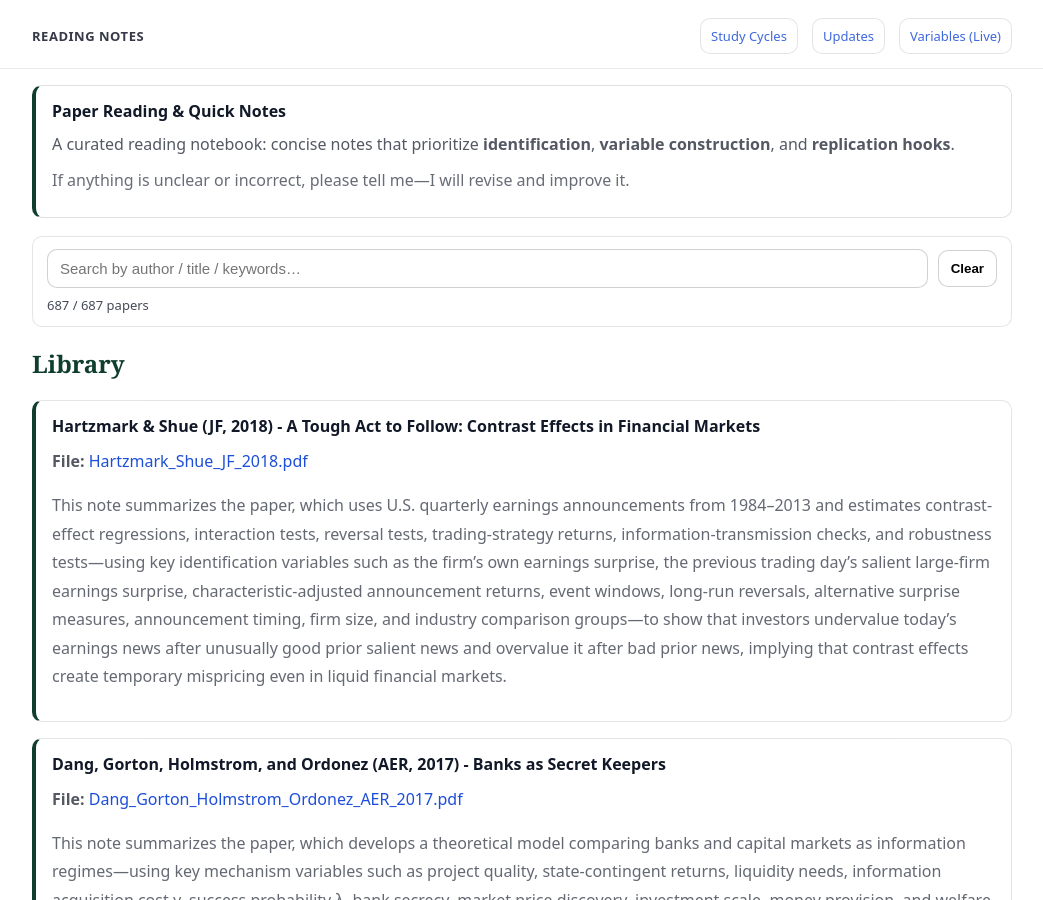
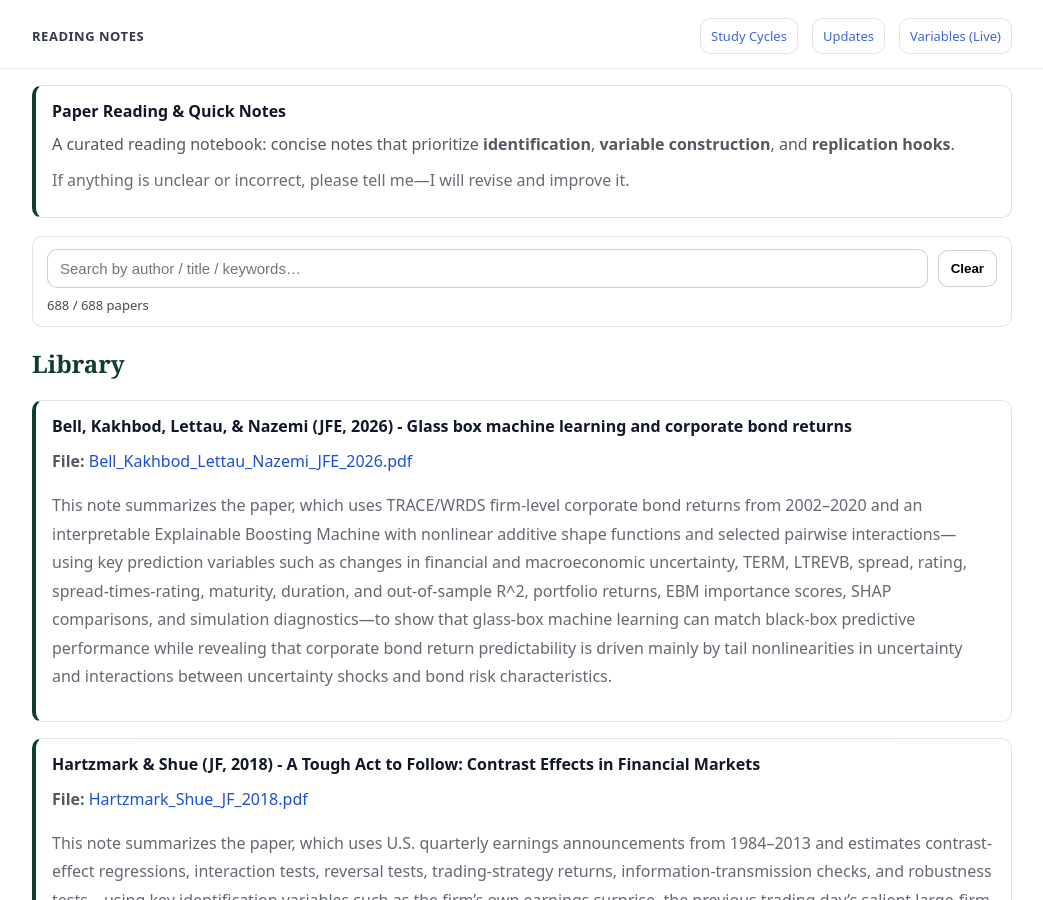
Before and after one commit to yaxinzn/study-archive, a Jekyll site: the page built from reading/index.md, in a window 1280 px wide and 900 px high. Shown: the whole window, without its empty margins (118-1161 px from the left). Built offline with Jekyll 4.4.1, drawn with Linux system fonts in a browser that asks for light colours.

Commit message:
Reading: add/update Bell_Kakhbod_Lettau_Nazemi_JFE_2026.pdf

```diff
--- a/_data/reading.yml
+++ b/_data/reading.yml
@@ -1,3 +1,7 @@
+- title: "Bell, Kakhbod, Lettau, & Nazemi (JFE, 2026) - Glass box machine learning and corporate bond returns"
+  file: "Bell_Kakhbod_Lettau_Nazemi_JFE_2026.pdf"
+  desc: "This note summarizes the paper, which uses TRACE/WRDS firm-level corporate bond returns from 2002–2020 and an interpretable Explainable Boosting Machine with nonlinear additive shape functions and selected pairwise interactions—using key prediction variables such as changes in financial and macroeconomic uncertainty, TERM, LTREVB, spread, rating, spread-times-rating, maturity, duration, and out-of-sample R^2, portfolio returns, EBM importance scores, SHAP comparisons, and simulation diagnostics—to show that glass-box machine learning can match black-box predictive performance while revealing that corporate bond return predictability is driven mainly by tail nonlinearities in uncertainty and interactions between uncertainty shocks and bond risk characteristics."
+
 - title: "Hartzmark & Shue (JF, 2018) - A Tough Act to Follow: Contrast Effects in Financial Markets"
   file: "Hartzmark_Shue_JF_2018.pdf"
   desc: "This note summarizes the paper, which uses U.S. quarterly earnings announcements from 1984–2013 and estimates contrast-effect regressions, interaction tests, reversal tests, trading-strategy returns, information-transmission checks, and robustness tests—using key identification variables such as the firm’s own earnings surprise, the previous trading day’s salient large-firm earnings surprise, characteristic-adjusted announcement returns, event windows, long-run reversals, alternative surprise measures, announcement timing, firm size, and industry comparison groups—to show that investors undervalue today’s earnings news after unusually good prior salient news and overvalue it after bad prior news, implying that contrast effects create temporary mispricing even in liquid financial markets."
```
Also changed, not shown: 1 other file.
